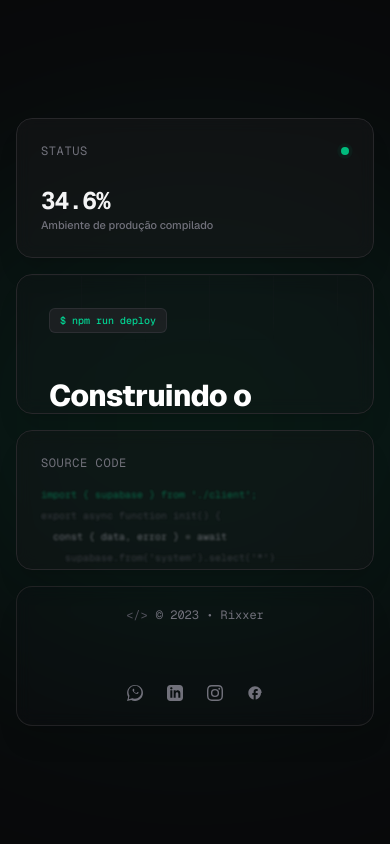
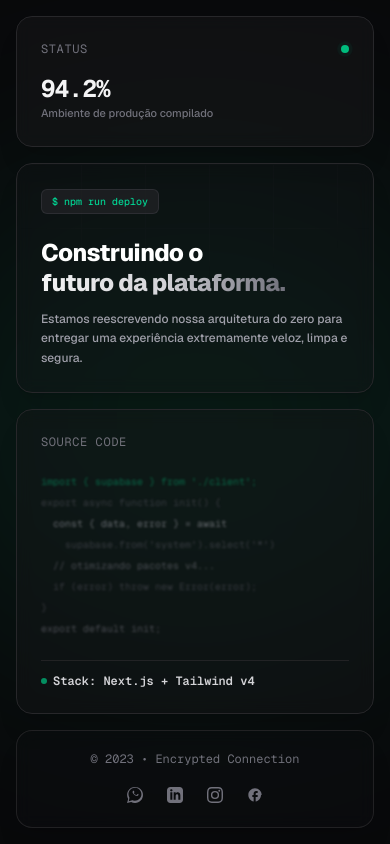
Before and after one commit to RixxerCorp/WebSite, a Next.js app: page / in a window 390 px wide. Built offline with nearby package versions, Linux system fonts and the light colour scheme.

Commit message:
fix: mobile version

```diff
--- a/app/page.js
+++ b/app/page.js
@@ -4,11 +4,14 @@ export default function BentoTechComingSoon() {
   return (
     <div className="fixed inset-0 z-50 flex flex-col items-center justify-center bg-zinc-950 p-4 font-sans select-none overflow-y-auto selection:bg-zinc-800 selection:text-emerald-400">
 
+      {/* Luz de fundo difusa (Glow Cibernético) */}
       <div className="absolute top-1/2 left-1/2 -z-10 h-[500px] w-[600px] -translate-x-1/2 -translate-y-1/2 rounded-full bg-emerald-500/10 blur-[120px] pointer-events-none" />
 
-      <div className="w-full max-w-4xl grid grid-cols-1 md:grid-cols-3 gap-4 auto-rows-[140px] relative z-10 my-auto">
+      {/* Grid: Altura automática no mobile (auto-rows-auto) e fixa no desktop (md:auto-rows-[140px]) */}
+      <div className="w-full max-w-4xl grid grid-cols-1 md:grid-cols-3 gap-4 auto-rows-auto md:auto-rows-[140px] relative z-10 my-auto py-8 md:py-0">
 
-        <div className="md:col-span-1 rounded-2xl border border-zinc-800 bg-zinc-900/50 p-6 flex flex-col justify-between backdrop-blur-sm shadow-xl">
+        {/* CARD 1: Status do Sistema */}
+        <div className="md:col-span-1 rounded-2xl border border-zinc-800 bg-zinc-900/50 p-6 flex flex-col justify-between gap-4 md:gap-0 backdrop-blur-sm shadow-xl">
           <div className="flex items-center justify-between">
             <span className="text-xs font-mono tracking-wider text-zinc-500 uppercase">Status</span>
             <span className="relative flex h-2 w-2">
@@ -17,12 +20,14 @@ export default function BentoTechComingSoon() {
             </span>
           </div>
           <div>
-            <div className="text-2xl font-bold font-mono text-zinc-100 tracking-tight">34.6%</div>
+            <div className="text-2xl font-bold font-mono text-zinc-100 tracking-tight">94.2%</div>
             <p className="text-[11px] text-zinc-500 font-medium">Ambiente de produção compilado</p>
           </div>
         </div>
 
-        <div className="md:col-span-2 md:row-span-2 rounded-2xl border border-zinc-800 bg-zinc-900/30 p-8 flex flex-col justify-between backdrop-blur-sm shadow-xl relative overflow-hidden group">
+        {/* CARD 2: TÍTULO PRINCIPAL (Corrigido para mobile) */}
+        <div className="md:col-span-2 md:row-span-2 rounded-2xl border border-zinc-800 bg-zinc-900/30 p-6 sm:p-8 flex flex-col justify-between gap-6 md:gap-0 backdrop-blur-sm shadow-xl relative overflow-hidden group">
+          {/* Detalhe de linha de grade sutil no fundo do card */}
           <div className="absolute inset-0 bg-[linear-gradient(to_right,#27272a_1px,transparent_1px),linear-gradient(to_bottom,#27272a_1px,transparent_1px)] bg-[size:4rem_4rem] [mask-image:radial-gradient(ellipse_60%_50%_at_50%_0%,#000_70%,transparent_100%)] opacity-15" />
 
           <div className="relative z-10">
@@ -31,23 +36,25 @@ export default function BentoTechComingSoon() {
             </span>
           </div>
 
-          <div className="space-y-3 relative z-10 mt-12 md:mt-0">
-            <h1 className="text-3xl font-extrabold tracking-tight text-white sm:text-4xl leading-none">
+          <div className="space-y-3 relative z-10">
+            <h1 className="text-2xl sm:text-3xl font-extrabold tracking-tight text-white leading-tight md:leading-none">
               Construindo o <br />
               <span className="bg-gradient-to-r from-zinc-100 via-zinc-300 to-zinc-500 bg-clip-text text-transparent">
                 futuro da plataforma.
               </span>
             </h1>
-            <p className="text-sm text-zinc-400 max-w-md leading-relaxed font-medium">
+            <p className="text-xs sm:text-sm text-zinc-400 max-w-md leading-relaxed font-medium">
               Estamos reescrevendo nossa arquitetura do zero para entregar uma experiência extremamente veloz, limpa e segura.
             </p>
           </div>
         </div>
 
-        <div className="md:col-span-1 md:row-span-2 rounded-2xl border border-zinc-800 bg-zinc-900/40 p-6 flex flex-col justify-between backdrop-blur-sm shadow-xl overflow-hidden relative">
+        {/* CARD 3: Interface Tech Oculta */}
+        <div className="md:col-span-1 md:row-span-2 rounded-2xl border border-zinc-800 bg-zinc-900/40 p-6 flex flex-col justify-between gap-4 md:gap-0 backdrop-blur-sm shadow-xl overflow-hidden relative">
           <div className="text-xs font-mono tracking-wider text-zinc-500 uppercase">Source Code</div>
 
-          <div className="font-mono text-[10px] text-zinc-600 space-y-1.5 my-4 blur-[1px] select-none pointer-events-none opacity-60">
+          {/* Código falso borrado */}
+          <div className="font-mono text-[10px] text-zinc-600 space-y-1.5 my-2 md:my-4 blur-[1px] select-none pointer-events-none opacity-60">
             <p className="text-emerald-500/80">import &#123; supabase &#125; from './client';</p>
             <p>export async function init() &#123;</p>
             <p className="pl-3 text-zinc-400">const &#123; data, error &#125; = await</p>
@@ -66,15 +73,18 @@ export default function BentoTechComingSoon() {
           </div>
         </div>
 
+        {/* CARD 4: Mensagem de Rodapé + REDES SOCIAIS */}
         <div className="md:col-span-2 rounded-2xl border border-zinc-800/80 bg-zinc-900/20 p-5 flex flex-col sm:flex-row items-center justify-between gap-4 backdrop-blur-sm shadow-xl font-mono text-xs text-zinc-500">
-          <div className="flex items-center gap-2">
-            <span className="text-zinc-600">&lt;/&gt;</span>
-            <span>© {new Date().getFullYear()} • Rixxer</span>
+          <div className="flex items-center gap-2 text-center sm:text-left">
+            <span className="text-zinc-600 hidden sm:inline">&lt;/&gt;</span>
+            <span>© {new Date().getFullYear()} • Encrypted Connection</span>
           </div>
 
+          {/* Bloco das Redes Sociais */}
           <div className="flex items-center gap-4 select-text">
             <span className="text-[10px] uppercase tracking-wider text-zinc-600 pointer-events-none hidden xs:inline">Connect:</span>
 
+            {/* WhatsApp */}
             <a
               href="https://wa.me/5535984265018"
               target="_blank"
@@ -87,6 +97,7 @@ export default function BentoTechComingSoon() {
               </svg>
             </a>
 
+            {/* LinkedIn */}
             <a
               href="https://www.linkedin.com/company/rixxerbr/"
               target="_blank"
@@ -99,6 +110,7 @@ export default function BentoTechComingSoon() {
               </svg>
             </a>
 
+            {/* Instagram */}
             <a
               href="https://www.instagram.com/rixxerbr"
               target="_blank"
@@ -111,6 +123,7 @@ export default function BentoTechComingSoon() {
               </svg>
             </a>
 
+            {/* Facebook */}
             <a
               href="https://www.facebook.com/rixxerbr"
               target="_blank"
```
